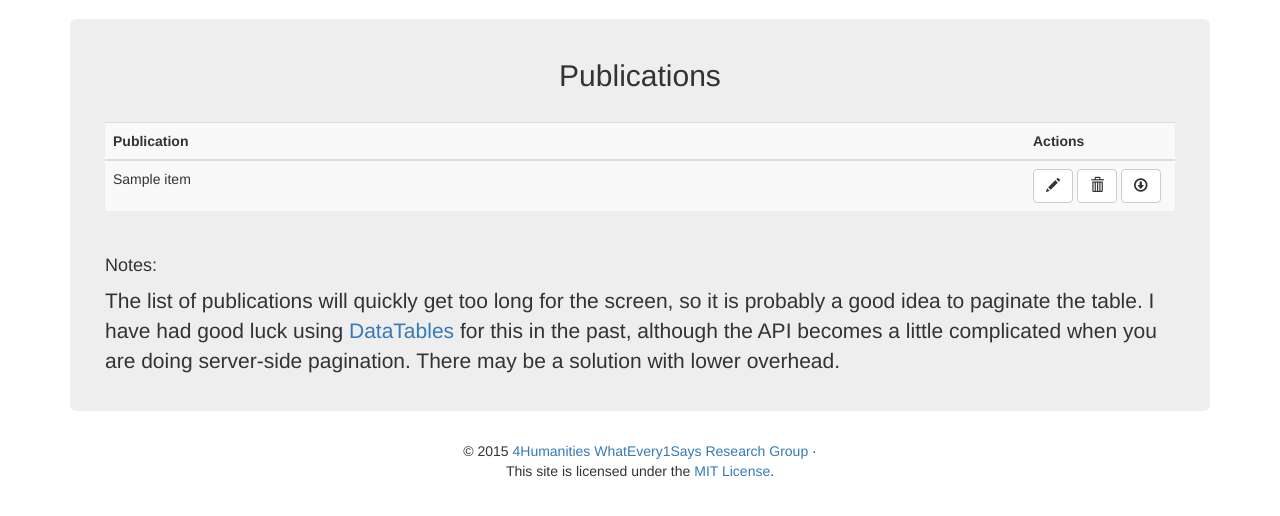
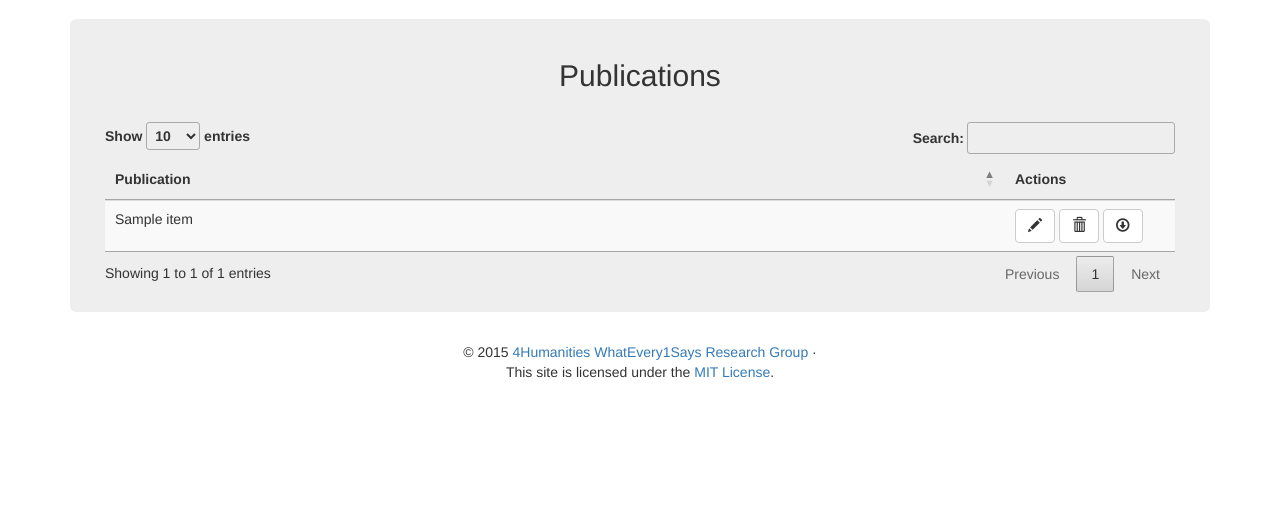
Before and after one commit to scottkleinman/WE1S, a Flask app: template we1s-web/app/templates/display/publications.html in a window 1280 px wide. Shown: the part 51-567 px from the top of the page. Run offline with Flask 2, Linux system fonts and the light colour scheme; the template is opened without the code that fills it: most values are stand-ins (such as "Sample title", 1, 10 or a date in 2020); parts of the project's set-up code (start-up, migrations or seed data) failed here and were passed over; some libraries are stand-ins or nearby versions.

Commit message:
Added DataTables.js

```diff
--- a/we1s-web/app/templates/display/publications.html
+++ b/we1s-web/app/templates/display/publications.html
@@ -10,6 +10,8 @@
 {% endblock %}
 
 {% block headscripts %}
+<link rel="stylesheet" type="text/css" href="https://cdn.datatables.net/v/bs/dt-1.10.12/datatables.min.css"/>
+<script type="text/javascript" src="https://cdn.datatables.net/v/bs/dt-1.10.12/datatables.min.js"></script>
 <script>
 $(document).ready(function() {
     $("#delete").click(function() {
@@ -24,6 +26,14 @@ $(document).ready(function() {
             }
         });
     });
+
+    $('#publicationTable').dataTable({
+        "columnDefs" : [{
+            orderable: false,
+            targets: -1 // The last column
+        }]
+    });
+
 });
 </script>
 {% endblock %}
@@ -34,11 +44,11 @@ $(document).ready(function() {
     <div class="col-md-12">
         <h2>Publications</h2>
         <br>
-        <table class="table table-striped table-hover">
-            <theader>
+        <table id="publicationTable" class="table table-striped table-hover">
+            <thead>
                 <th>Publication</th>
                 <th>Actions</th>
-            </theader>
+            </thead>
             <tbody>
             {% for item in publicationList %}
             <tr>
@@ -61,17 +71,6 @@ $(document).ready(function() {
     </div>
     </div>
 
-    <div class="row padded-row">
-    <div class="col-md-12">
-        <h4>Notes:</h4>
-        <p>The list of publications will quickly get too long for the screen, so it is
-        probably a good idea to paginate the table. I have had good luck using
-        <a href="https://datatables.net/" target="_blank">DataTables</a> for this in
-        the past, although the API becomes a little complicated when you are doing
-        server-side pagination. There may be a solution with lower overhead.</p>
-    </div>
-    </div>
-
 {% endblock %}
 
 
```
